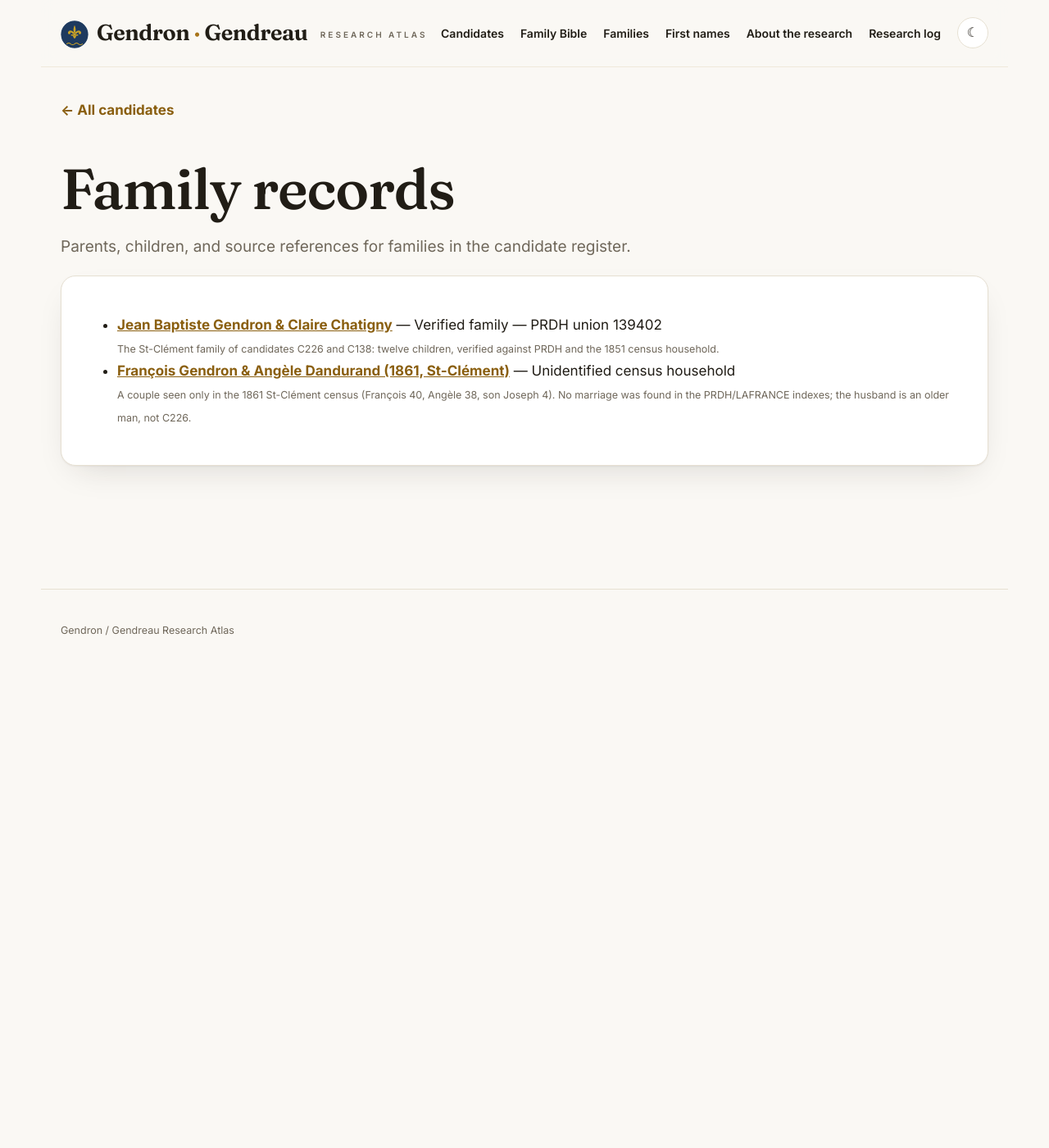
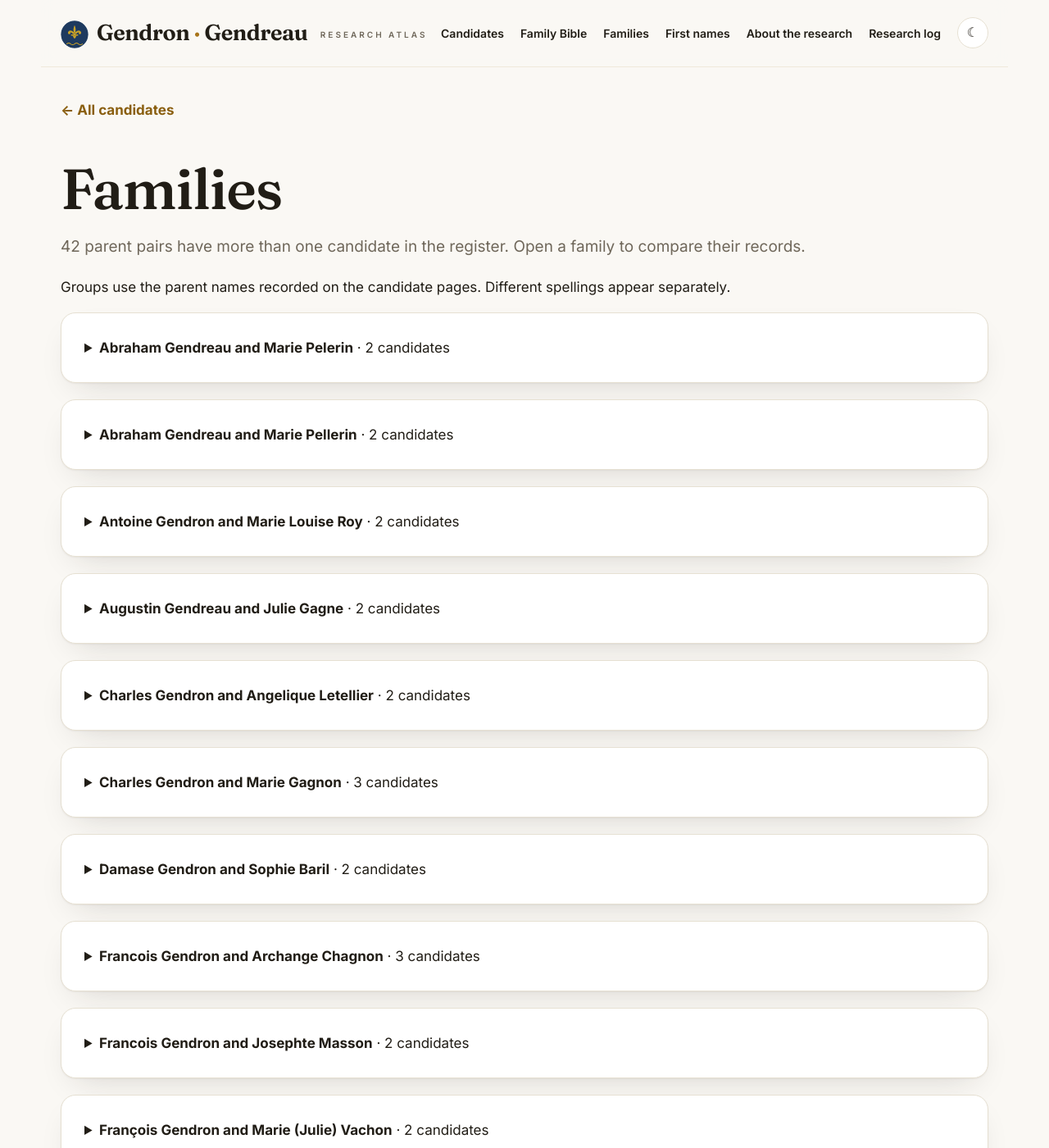
Before and after one commit to vetharmon/gendron-research, a Jekyll site: the page built from families.html, in a window 1280 px wide and 1400 px high. Shown: the whole window at 82% size. Built offline with Jekyll 4.4.1, drawn with Linux system fonts in a browser that asks for light colours; some of the changed text lies outside the part shown.

Commit message:
Expand Families into a register-wide parent-pair index

```diff
--- a/families.html
+++ b/families.html
@@ -1,16 +1,47 @@
 ---
 layout: default
-title: Family records
+title: Families
 permalink: /families/
 ---
+{% assign candidates = site.candidates | where_exp: 'c', "c.category != 'index-error'" | sort: 'date_record' %}
+{% assign families = candidates | group_by: 'parents' | sort: 'name' %}
+{% assign family_count = 0 %}
+{% for family in families %}{% if family.name != '' and family.items.size > 1 %}{% assign family_count = family_count | plus: 1 %}{% endif %}{% endfor %}
 <a class="back" href="{{ '/' | relative_url }}">← All candidates</a>
 <article class="case">
-<h1>Family records</h1>
-<p class="place">Parents, children, and source references for families in the candidate register.</p>
+<h1>Families</h1>
+<p class="place">{{ family_count }} parent pairs have more than one candidate in the register. Open a family to compare their records.</p>
+<p>Groups use the parent names recorded on the candidate pages. Different spellings appear separately.</p>
+{% for family in families %}
+{% if family.name != '' and family.items.size > 1 %}
+<details class="panel prose">
+<summary><strong>{{ family.name | escape }}</strong> · {{ family.items.size }} candidates</summary>
+<div class="table-scroll">
+<table>
+<thead><tr><th>Candidate</th><th>Baptism</th><th>Parish</th><th>Assessment</th></tr></thead>
+<tbody>
+{% for candidate in family.items %}
+<tr>
+<td><a href="{{ candidate.url | relative_url }}">{{ candidate.id | escape }} · {{ candidate.title | escape }}</a></td>
+<td>{{ candidate.date_record | escape }}</td>
+<td>{{ candidate.place | escape }}</td>
+<td><span class="status {{ candidate.tier | escape }}">{% case candidate.tier %}{% when 'solid' %}Eliminated{% when 'likely' %}Likely eliminated{% when 'possible' %}Possible elimination{% when 'none' %}Needs work{% when 'proposed' %}Proposed identity{% else %}{{ candidate.status | escape }}{% endcase %}</span></td>
+</tr>
+{% endfor %}
+</tbody>
+</table>
+</div>
+{% if family.name == 'Jean Baptiste Gendron and Claire Chatigny' %}<p><a href="{{ '/families/gendron-chatigny-st-clement/' | relative_url }}">Family reconstruction and census household</a></p>{% endif %}
+</details>
+{% endif %}
+{% endfor %}
+
 <section class="panel prose">
-
+<h2>Family research notes</h2>
+<p>These dossiers document the family and a separate census household examined during the search for François Régis Gendron (C226).</p>
 <ul>
-{% for f in site.families %}<li><a href="{{ f.url | relative_url }}"><strong>{{ f.title }}</strong></a> — {{ f.status }}<br><span class="hint">{{ f.summary }}</span></li>
+{% for family in site.families %}
+<li><a href="{{ family.url | relative_url }}"><strong>{{ family.title | escape }}</strong></a><br>{{ family.status | escape }}</li>
 {% endfor %}
 </ul>
 </section>
```
